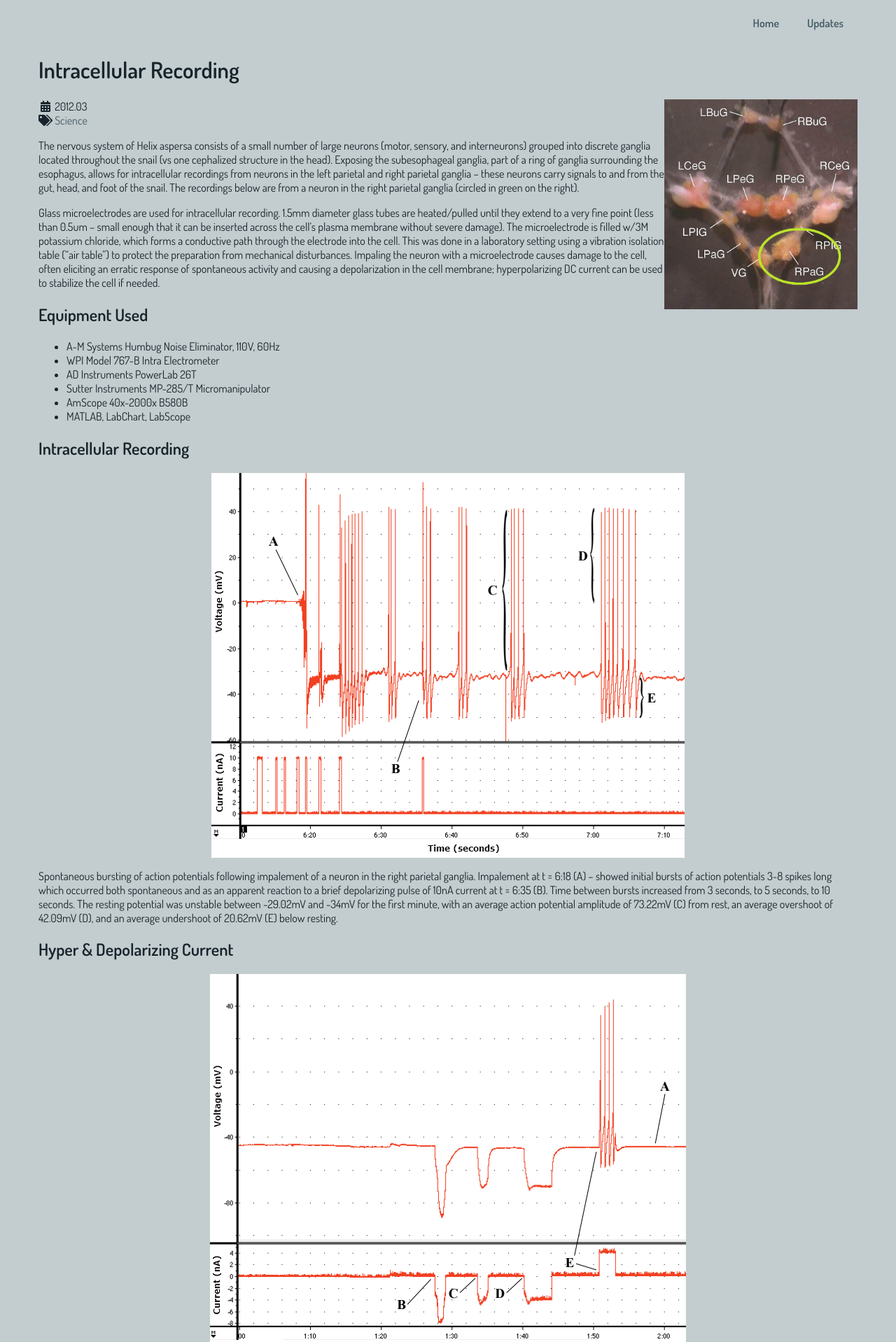
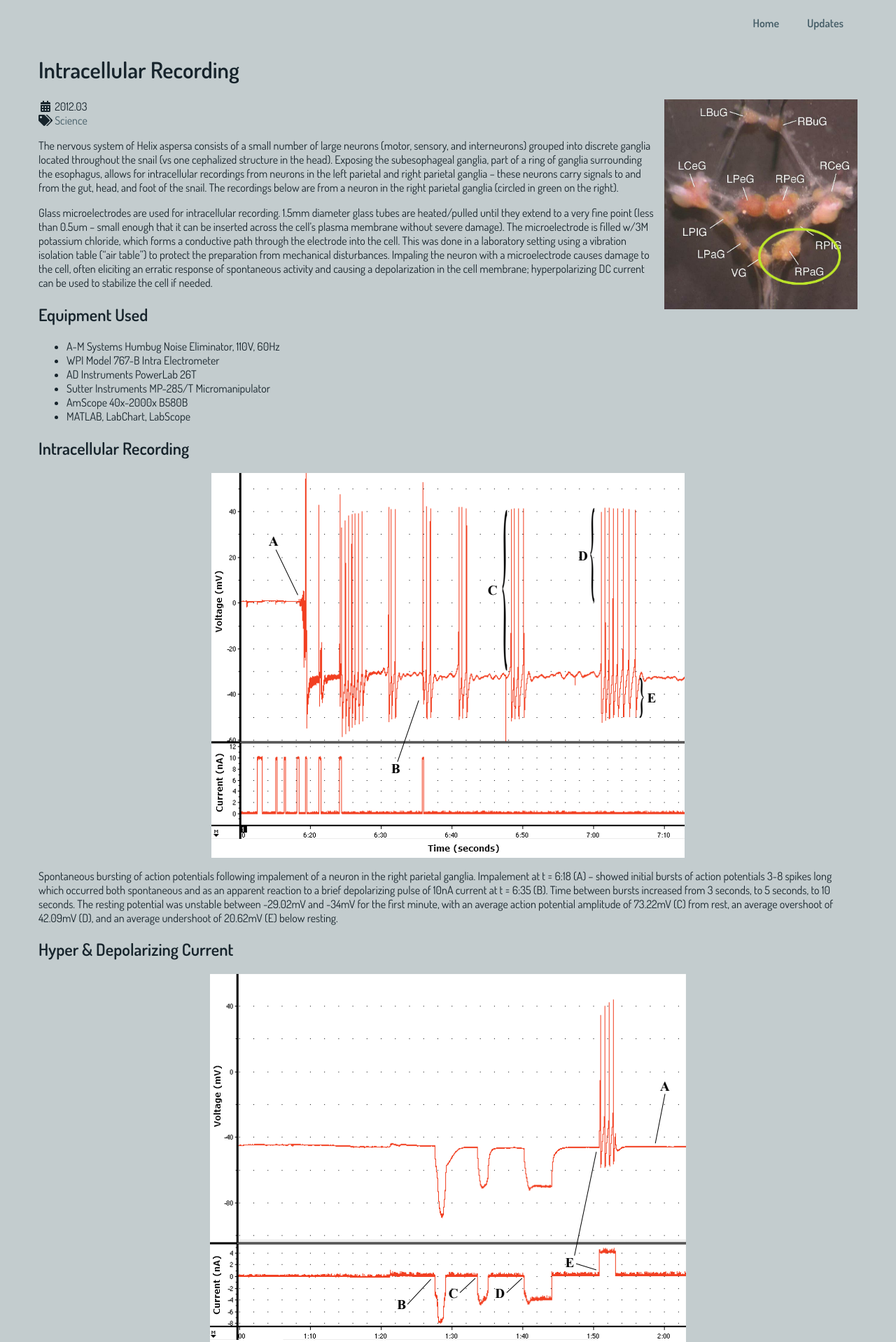
Before and after one commit to kairozu/kairozu.github.io, a Jekyll site: the page built from updates/_posts/2012-03-05-intracellular.md, in a window 1280 px wide. Shown: the top 1918 px of the page at 70% size. Built offline with Jekyll 4.4.1, drawn with Linux system fonts in a browser that asks for light colours; nearby versions of some CDN libraries.

Commit message:
fix img on flight lab

```diff
--- a/css/main.css
+++ b/css/main.css
@@ -72,6 +72,7 @@
 }
 .headerImg {
     float: right;
+    margin: 0 0 5px 10px;
 }
 .innerImg {
     width: 300px;
```
Also changed, not shown: updates/_posts/2011-04-01-insect-flight-lab.md (+3 -1 lines).
